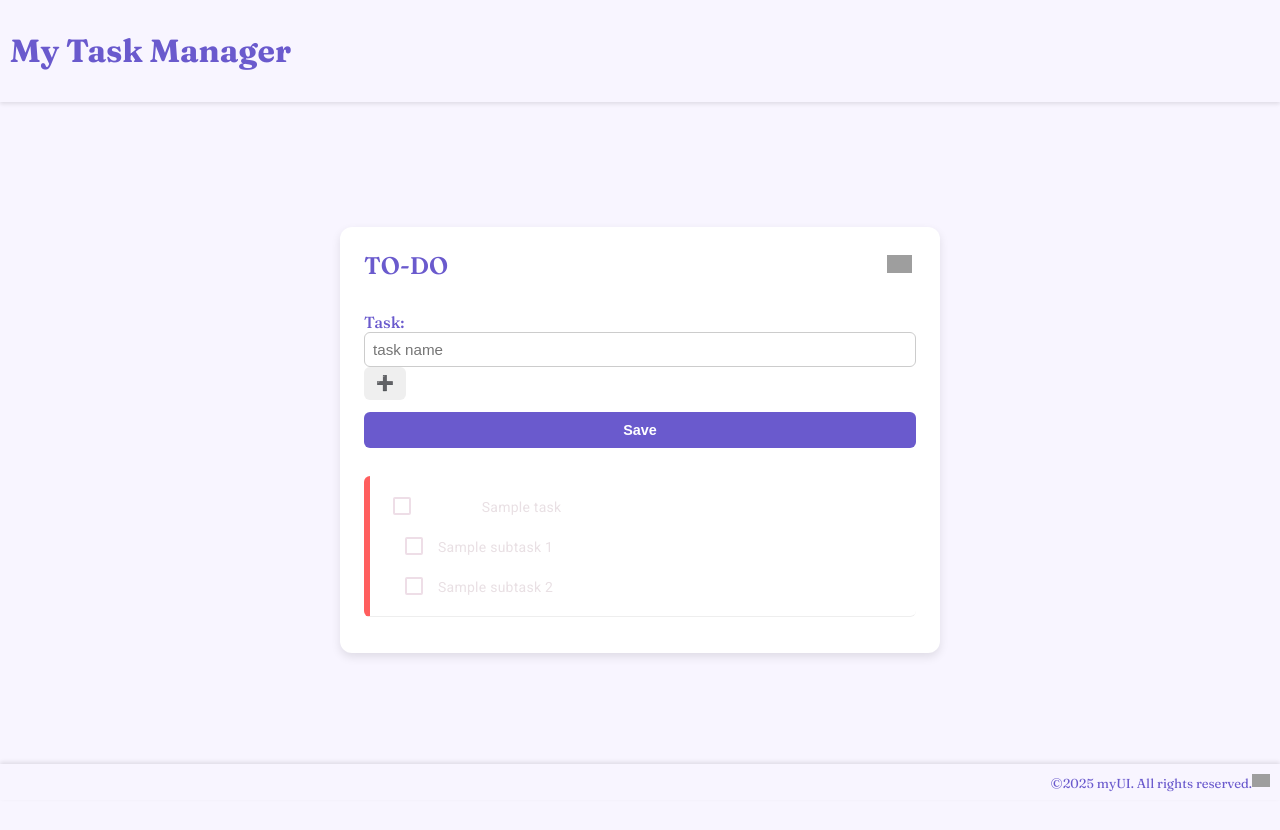
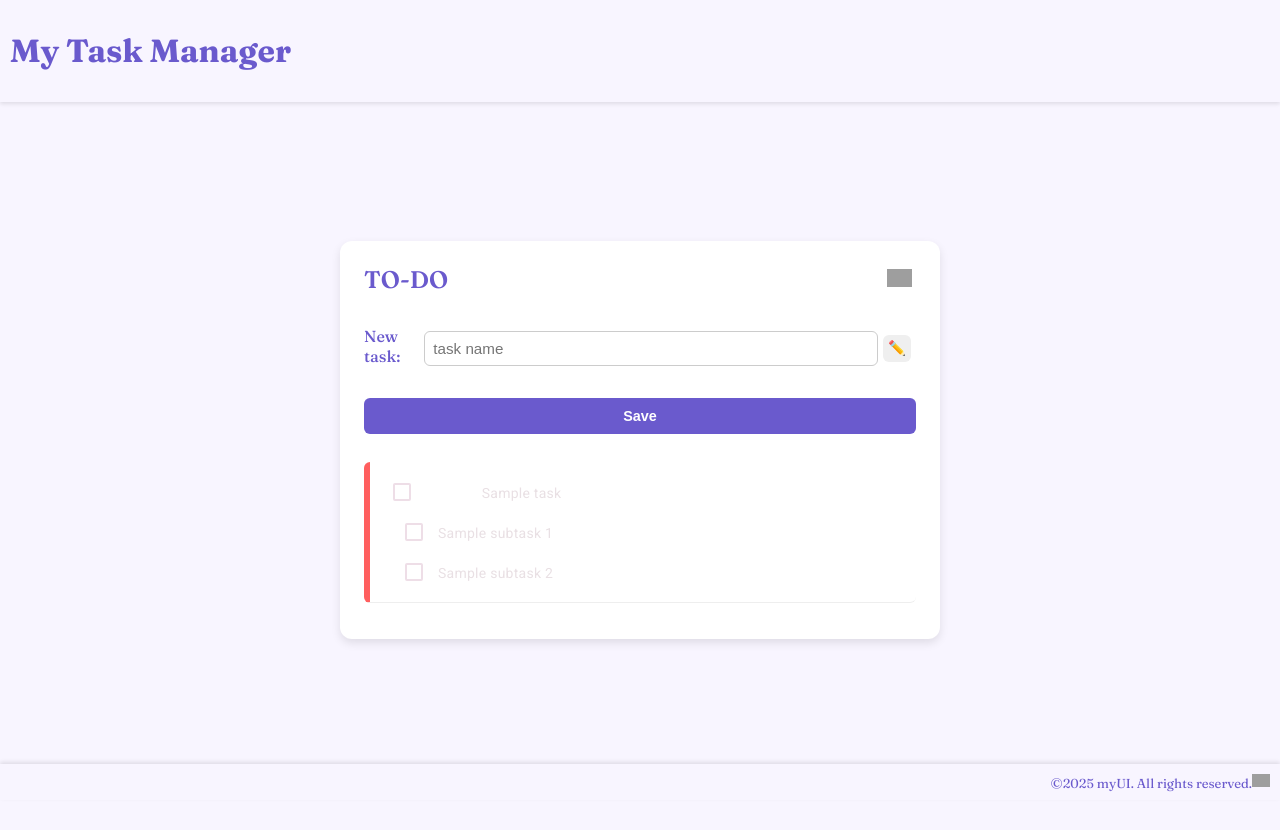
Before and after one commit to AlinesCodeFiWorks/AngularProject, an Angular app in the folder my-task-manager/: page / in a window 1280 px wide. Shown: the top 830 px of the page. Built offline with nearby package versions, Linux system fonts and the light colour scheme; grey boxes are pictures that could not be loaded.

Commit message:
Update task-form.component.html

```diff
--- a/my-task-manager/src/app/task-form/task-form.component.html
+++ b/my-task-manager/src/app/task-form/task-form.component.html
@@ -1,6 +1,6 @@
 <form (submit)="addTask()" #form>
-  <div>
-    <label for="taskName">Task:</label>
+  <div class="new-task-header">
+    <label for="taskName">New task:</label>
     <input
       id="taskName"
       name="name"
@@ -8,7 +8,7 @@
       placeholder="task name"
       required
     />
-    <button type="button" (click)="tasksService.onToggleDetails()">➕</button>
+    <button type="button" (click)="tasksService.onToggleDetails()">✏️</button>
   </div>
   @if (tasksService.showFormDetails()) {
   <div>
```
